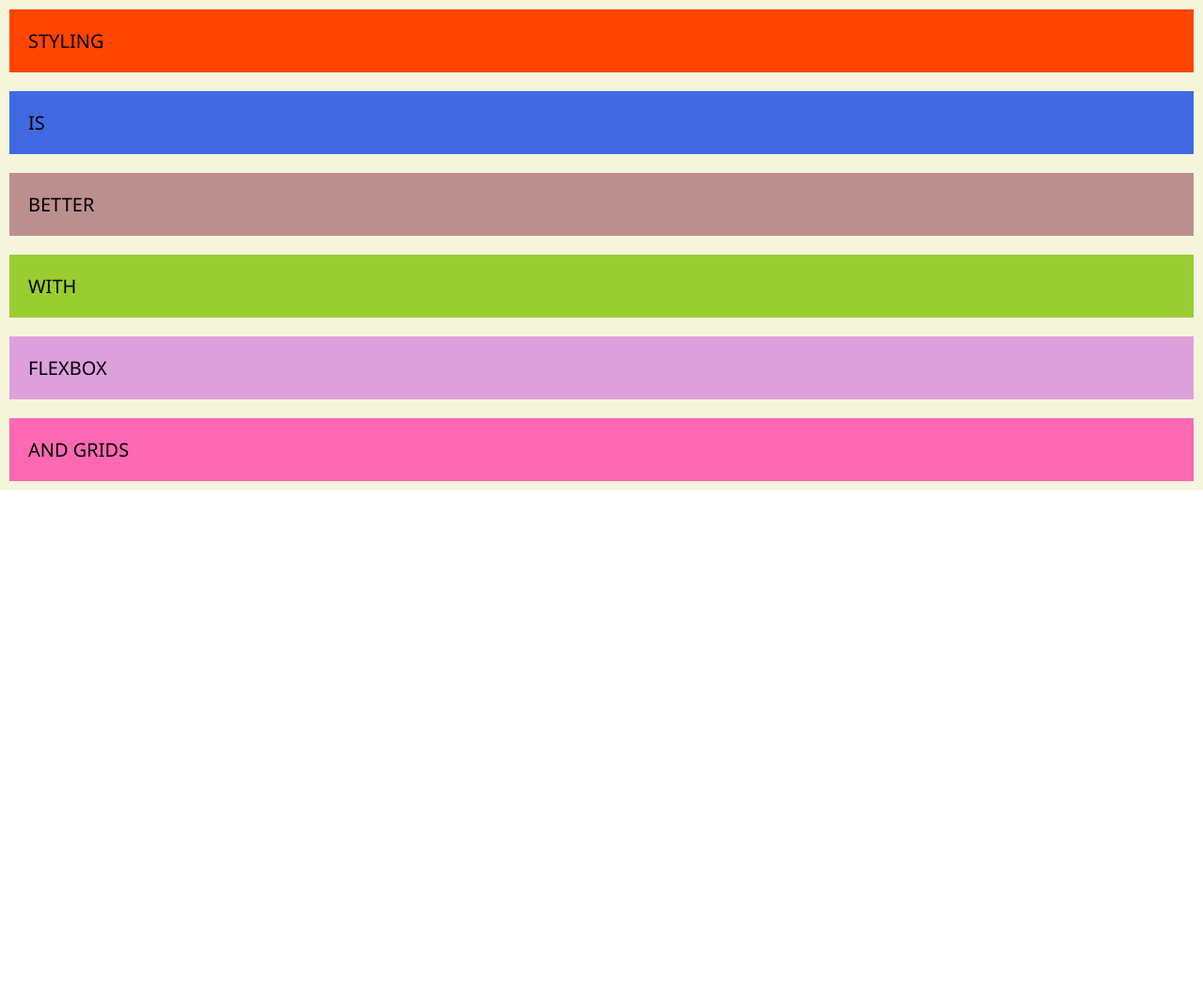
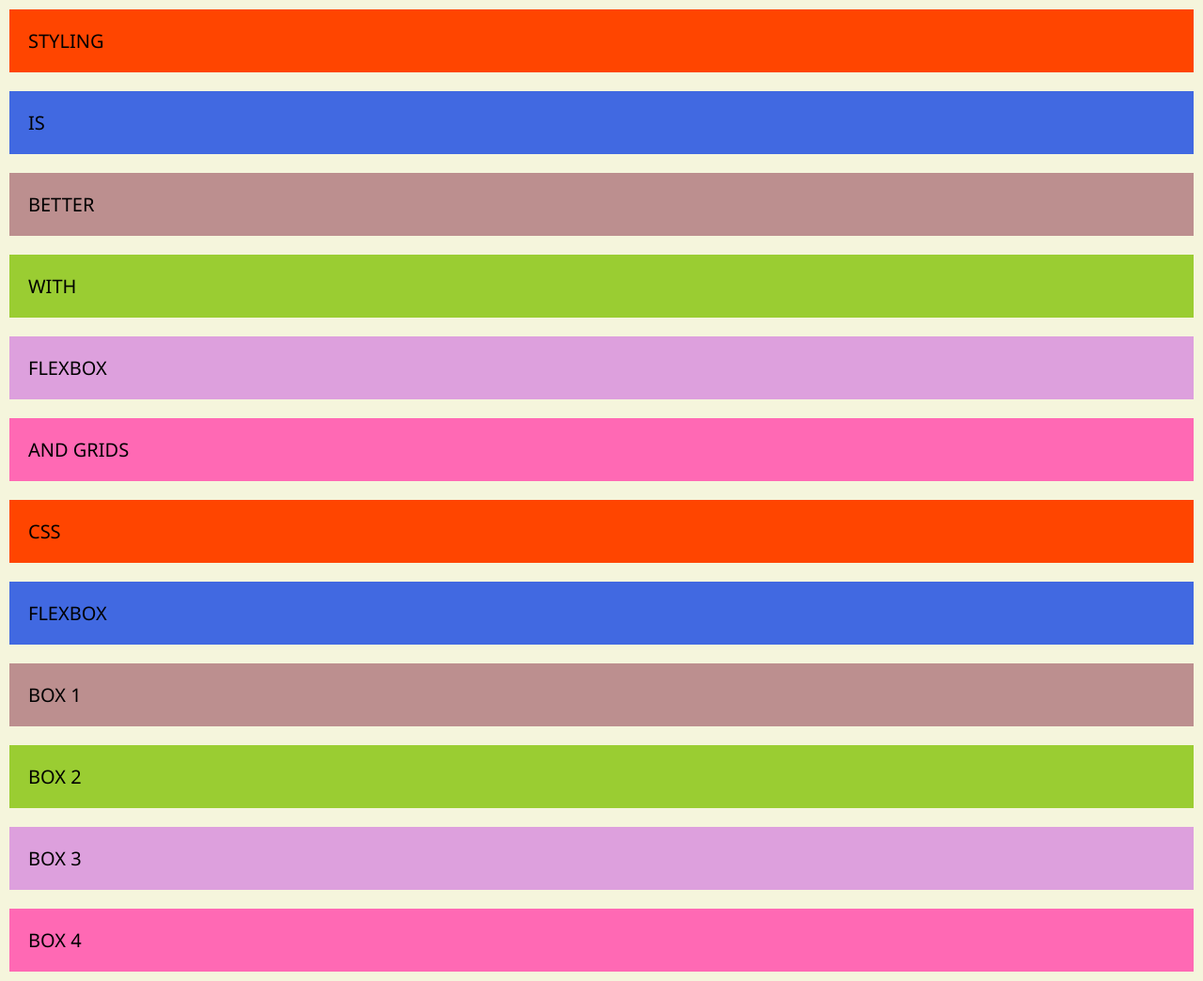
Before and after one commit to AiSERTIVE-INCEPTION/css-hub, a plain HTML site: page CSS/Flexbox/2. flex-direction/index.html in a window 1280 px wide. Shown: the whole page at 94% size. Before the commit the page ends 800 px from the top, so only its background shows below. Drawn offline with Linux system fonts and the light colour scheme.

Commit message:
CSS changed

```diff
--- a/CSS/Flexbox/2. flex-direction/index.html
+++ b/CSS/Flexbox/2. flex-direction/index.html
@@ -18,6 +18,14 @@
         <div class="container--5">flexbox</div>
         <div class="container--6">and grids</div>
     </div>
+    <div class="container">
+        <div class="container--1">CSS</div>
+        <div class="container--2">Flexbox</div>
+        <div class="container--3">Box 1</div>
+        <div class="container--4">Box 2</div>
+        <div class="container--5">Box 3</div>
+        <div class="container--6">Box 4</div>
+    </div>
 
 </body>
 </html>
```
